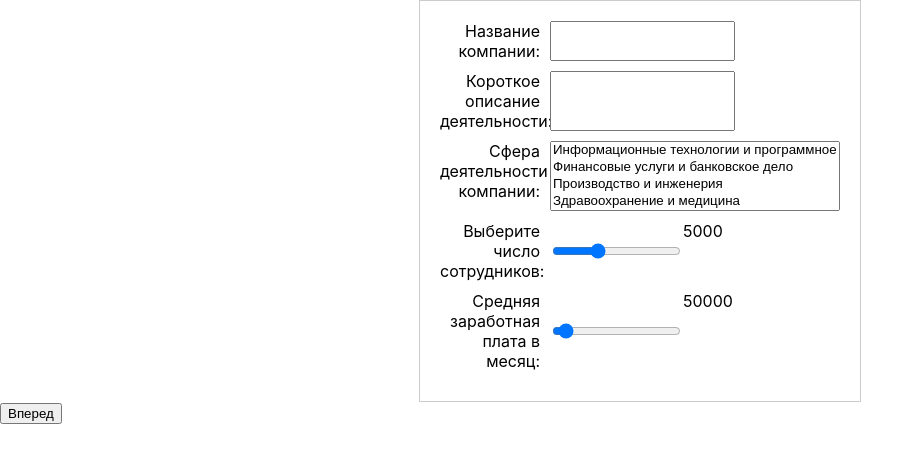
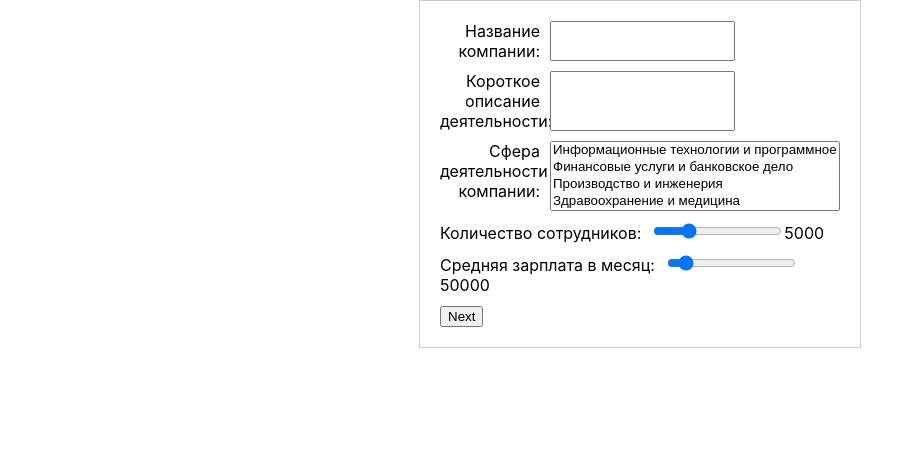
Before and after one commit to HoneyHorn/AI-calculator, a React (Create React App) app in the folder frontend/: page / in a window 1280 px wide. Shown: the top 462 px of the page, without its empty margins (0-924 px from the left). Built offline with nearby package versions, Linux system fonts and the light colour scheme.

Commit message:
Визард обновлен

```diff
--- /dev/null
+++ b/frontend/src/Wizard/Slider.js
@@ -0,0 +1,27 @@
+import React, { useState } from 'react';
+
+function Slider({ min, max, step, initialValue, label, onChange }) {
+  const [value, setValue] = useState(initialValue);
+
+  const handleChange = (event) => {
+    setValue(event.target.value);
+    onChange(event); // Вызываем переданный обработчик onChange с тем же событием
+  };
+
+  return (
+    <div>
+        <label>{label}</label>
+        <input
+            type="range"
+            min={min}
+            max={max}
+            step={step}
+            value={value}
+            onChange={handleChange}
+        />
+        <span>{value}</span>
+    </div>
+  );
+}
+
+export default Slider;
--- a/frontend/src/Wizard/Step1.js
+++ b/frontend/src/Wizard/Step1.js
@@ -1,22 +1,46 @@
-import React from 'react';
+import React, { useState } from "react";
 import './wizard.css';
+import Slider from './Slider';
 
-function Step1() {
-  return (
+export const Step1 = ({ onNext, companyData }) => {
+    const [companyName, setCompanyName] = useState(companyData?.companyName || "");
+    const [companyDescription, setCompanyDescription] = useState(companyData?.companyDescription || "");
+    const [companySphere, setCompanySphere] = useState(companyData?.companySphere || []); // теперь сферы - это массив
+    const [sliderEmployeeValue, setEmployeeValue] = useState(companyData?.sliderEmployeeValue || 5000); //Задаем начльное значение
+
+    const handleCompanySphereChange = (event) => { // функция для обработки изменения сферы
+        const selectedOptions = Array.from(event.target.options)
+          .filter(option => option.selected)
+          .map(option => option.value)
+        setCompanySphere(selectedOptions);
+    };
+
+
+    const handleSliderEmployeeChange = (event) => {
+        setEmployeeValue(event.target.value);
+    };
+
+    const handleSubmit = e => {
+        e.preventDefault();
+        onNext({ companyName, companyDescription, companySphere,  sliderEmployeeValue}); // передаем профессию вместе с другими данными
+    };
+
+    return(
+        <form onSubmit={handleSubmit}>
             <div class="widget-container">
-        <div class="input-group">
-            <label for="company_name">Название компании:</label>
-            <input type="text" id="company_name"></input>
+                <div class='input-group'>
+                    <label>Название компании:</label>
+                    <input type="text" value={companyName} onChange={e => setCompanyName(e.target.value)} />
                 </div>
 
-        <div class="input-group">
-            <label for="company_description">Короткое описание деятельности:</label>
-            <input type="text" id="company_description"></input>
+                <div class='input-group'>
+                    <label>Короткое описание деятельности:</label>
+                    <input type="text" value={companyDescription} onChange={e => setCompanyDescription(e.target.value)} />
                 </div>
 
-        <div class="input-group">
-            <label for="company_sphere">Сфера деятельности компании:</label>
-            <select id="company_sphere" name="company_sphere" multiple required>
+                <div class='input-group'>
+                    <label>Сфера деятельности компании:</label>
+                    <select value={companySphere} onChange={handleCompanySphereChange} multiple>
                     <option value="IT">Информационные технологии и программное обеспечение</option>
                     <option value="Finance">Финансовые услуги и банковское дело</option>
                     <option value="Manufacturing">Производство и инженерия</option>
@@ -41,18 +65,15 @@ function Step1() {
                 </div>
 
                 <div class="input-group">
-            <label for="sliderEmployee">Выберите число сотрудников:</label>
-            <input type="range" id="sliderEmployee" name="slider" min="10" max="15000" step="5" value="5000"></input>
-            <span id="sliderValueEmployee">5000</span>
+                    <Slider min={50} max={20000} step={50} initialValue={sliderEmployeeValue} label={"Количество сотрудников:"} onChange={handleSliderEmployeeChange}/>
                 </div>
 
                 <div class="input-group">
-            <label for="sliderSalary">Средняя заработная плата в месяц:</label>
-            <input type="range" id="sliderSalary" name="slider" min="1000" max="1000000" step="1000" value="50000"></input>
-            <span id="sliderValueSalary">50000</span>
+                    <Slider min={1000} max={500000} step={1000} initialValue={50000} label={"Средняя зарплата в месяц:"}/>
                 </div>
+
+                <button type="submit">Next</button>
             </div>
+        </form>
     );
 }
-
-export default Step1;
--- a/frontend/src/Wizard/Step2.js
+++ b/frontend/src/Wizard/Step2.js
@@ -1,7 +1,19 @@
-import React from 'react';
+import React, { useState } from "react";
 
-function Step2() {
-  return <h1>Шаг 2</h1>;
+export const Step2 = ({ onNext, companyData, onBack }) => {
+  const handleSubmit = e => {
+    e.preventDefault();
+    // onNext({  }); // передаем профессию вместе с другими данными
+  };
+
+  return(
+    <form onSubmit={handleSubmit}>
+      <p>Company Name: {companyData.companyName}</p>
+      <p>Company Info: {companyData.companyDescription}</p>
+      <p>Sphere: {companyData.companySphere.join(', ')}</p>
+      <p>Employee: {companyData.sliderEmployeeValue}</p>
+      <button type="button" onClick={onBack}>Back</button>
+      <button type="submit">Next</button>
+    </form>
+  );
 }
-
-export default Step2;
--- a/frontend/src/Wizard/index.js
+++ b/frontend/src/Wizard/index.js
@@ -1,30 +1,31 @@
-import React from 'react';
-import Step1 from './Step1';
-import Step2 from './Step2';
+import React, { useState } from 'react';
+import { Step1 } from "./Step1";
+import { Step2 } from './Step2';
 import Step3 from './Step3';
 
 function Wizard() {
-  const [step, setStep] = React.useState(1);
+  const [step, setStep] = useState(1);
+  const [companyData, setCompanyData] = useState(null)
 
-  function nextStep() {
-    setStep(step + 1);
-  }
+  const handleCompanyNext = companyData => {
+    setCompanyData(companyData);
+    setStep(2);
+  };
 
-  function prevStep() {
-    if (step > 1) {
-      setStep(step - 1);
-    }
-  }
+  const handleBack = () => {
+    if(step === 3) setStep(2);
+    if(step === 2) setStep(1);
+  };
 
   return (
     <div>
-      {step === 1 && <Step1 />}
-      {step === 2 && <Step2 />}
-      {step === 3 && <Step3 />}
-      {step > 1 && <button onClick={prevStep}>Назад</button>}
-      {step < 3 && <button onClick={nextStep}>Вперед</button>}
+      {step === 1 && <Step1 onNext={handleCompanyNext} companyData={companyData} />}
+      {step === 2 && <Step2 onBack={handleBack} companyData={companyData} />}
+      {/* {step === 2 && <Step2 onNext={handleAddressNext} address={address} onBack={handleBack} />} */}
+      {/* {step === 3 && <SummaryDisplay user={user} address={address} onBack={handleBack} />} */}
     </div>
   );
+
 }
 
 export default Wizard;
```
Also changed, not shown: 1 other file (tests, documents, lock files or other folders). Lines whose indentation alone changed are shown as unchanged.
